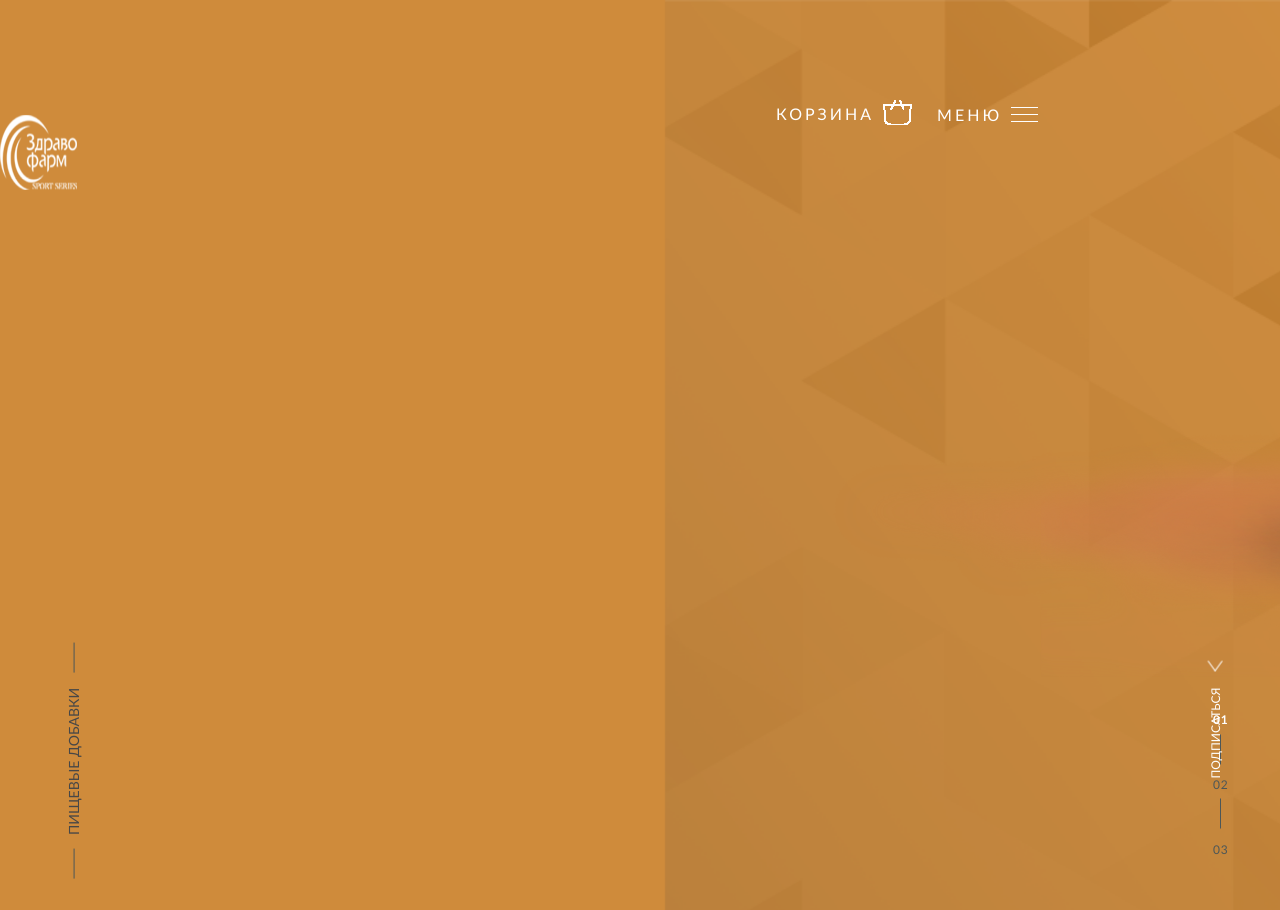
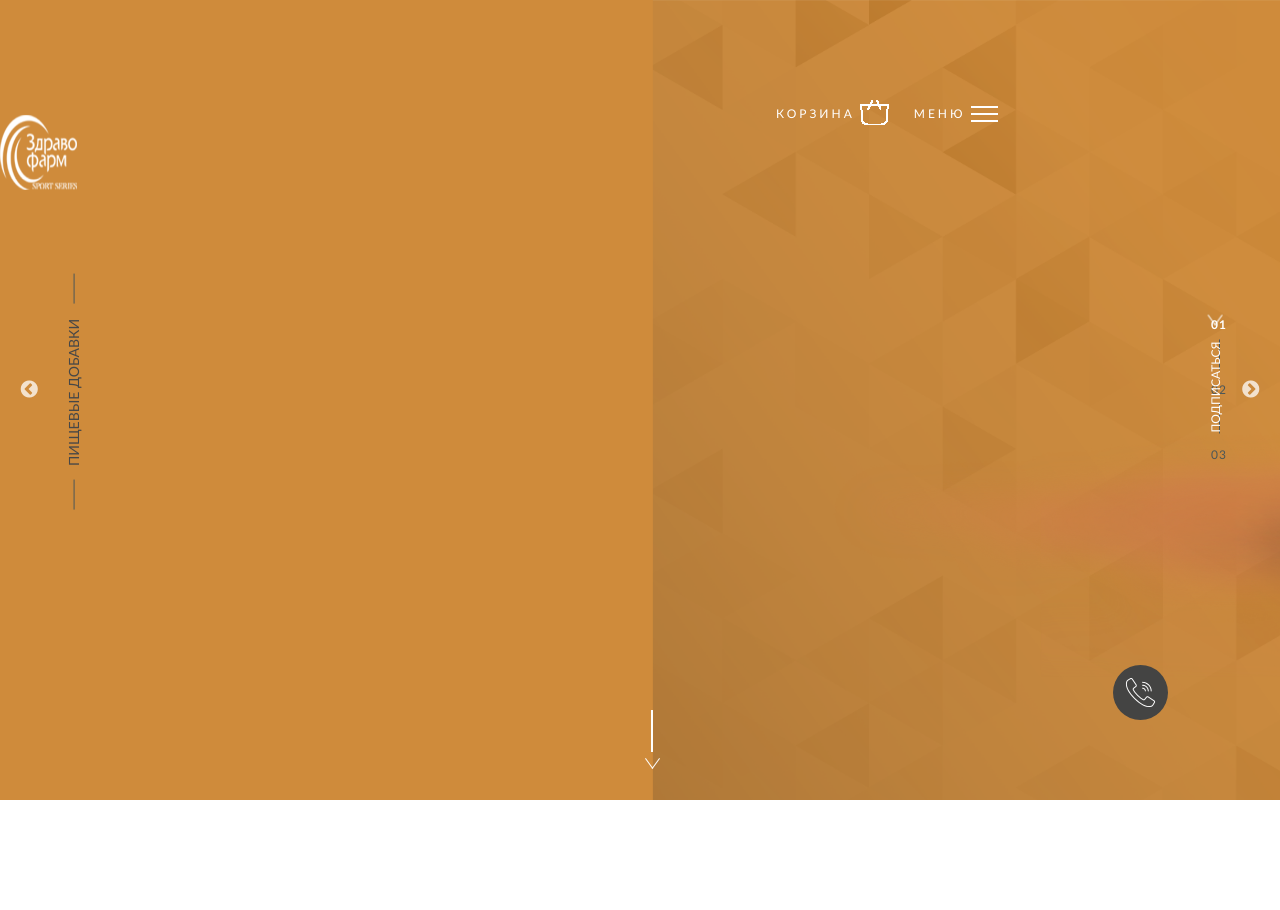
Before and after one commit to AlexandrBoychenko/peretz-markup, a website: page index.html in a window 1280 px wide. Shown: the top 910 px of the page. Drawn offline with nearby package versions, Linux system fonts and the light colour scheme.

Commit message:
Changes in the sliderAnimation logic

```diff
--- a/index.html
+++ b/index.html
@@ -23,13 +23,13 @@
             </a>
             <div class="menu-wrapper">
                 <div class="toggle-cart">
-                    <span></span>
+                    <span>корзина</span>
                     <div class="toggle-bag">
                         <img src="img/basket.png" alt="корзина">
                     </div>
                 </div>
                 <div class="toggle-nav">
-                    <span></span>
+                    <span>меню</span>
                     <div class="toggle">
                         <span></span>
                         <span></span>
@@ -84,6 +84,11 @@
                 <span class="b-slide-02" data-id="1">02</span>
                 <span class="b-slide-03" data-id="2">03</span>
             </div>
+
+            <a class="arrow-down">
+                <div class="line"></div>
+                <img src="img/arrow-down.png" class="arrow-d" />
+            </a>
 
             <div class="follow enter-y">
                 <div class="basic-social">
@@ -482,5 +487,6 @@
 <script type="text/javascript" src="scripts/links.js"></script>
 <script type="text/javascript" src="scripts/whyAnimation.js"></script>
 <script type="text/javascript" src="scripts/shopHandlers.js"></script>
+<script type="text/javascript" src="scripts/pageEvents.js"></script>
 </body>
 </html>
--- /dev/null
+++ b/scripts/pageEvents.js
@@ -0,0 +1,7 @@
+$('.arrow-down')
+    .on('click', function(e) {
+        e.preventDefault();
+        $('html, body').animate({
+            scrollTop: $('.why').offset().top
+        }, 500);
+    });
--- a/scripts/sliderAnimation.js
+++ b/scripts/sliderAnimation.js
@@ -1,15 +1,59 @@
 (function() {
-    let i = 1;
+    let currentIndex;
+    let direction;
+    let i = (currentIndex) ? currentIndex : 1;
     let slides = $('.slide-control').children();
     $(`.b-slide-0${i}`).attr('data-selector', 'active-number');
     $(".slider").on("beforeChange", function (){
         let remElement = $("[data-selector='active-number']");
         remElement.removeAttr('data-selector');
-        i === slides.length ? i = 0: null;
-        $(`.b-slide-0${i+1}`).attr('data-selector', 'active-number');
-        i++;
+
+        checkDirection();
+
+        if (direction === 'forward') {
+            i === slides.length ? i = 0: null;
+            $(`.b-slide-0${i + 1}`).attr('data-selector', 'active-number');
+            i++;
+        } else {
+            i === 0 ? i = 3: null;
+            $(`.b-slide-0${i - 1}`).attr('data-selector', 'active-number');
+            i--;
+        }
     });
+
+    $('.slick-prev').mouseup(function() {
+        direction = 'forward'
+    });
+
+    addEventsToNumbers(slides.length);
+
+    function addEventsToNumbers(slidesLength) {
+        for (let i = 0; i < slidesLength; i++) {
+            $(`[data-id = ${i}]`).click((e) => {
+                e.preventDefault();
+                $(`.slider`).slick('slickGoTo', i);
+                $(`[data-id = ${i}]`).attr('data-selector', 'active-number');
+                removeRedundantAttr(slidesLength, i);
+                currentIndex = i;
+            })
+        }
+    }
+
+    function checkDirection() {
+        i > currentIndex ? direction = 'forward' : 'downward';
+    }
 }());
+
+
+
+function removeRedundantAttr(slidesLength, index) {
+    for (let i = 0; i < slidesLength; i++) {
+        if (i !== index) {
+            $(`[data-id = ${i}]`).removeAttr('data-selector');
+        }
+
+    }
+}
 
 $(document).ready(function(){
     $('.slider').slick({
@@ -20,10 +64,6 @@ $(document).ready(function(){
         autoplaySpeed: 3000,
         draggable: true,
         cssEase: 'cubic-bezier(0.7, 0, 0.3, 1)',
-        touchThreshold: 100,
-        nextArrow: `<a class="arrow-down">
-                        <div class="line"></div>
-                        <img src="img/arrow-down.png" class="arrow-d" />
-                    </a>`
+        touchThreshold: 100
     });
 });
--- a/scss/header.scss
+++ b/scss/header.scss
@@ -24,11 +24,6 @@ img.logo-main {
   margin-right: 25px;
 }
 
-header .toggle-nav, header .toggle-cart {
-  color: #fff;
-  transition: all .3s;
-}
-
 .menu-wrapper {
   position: fixed;
   cursor: pointer;
@@ -43,30 +38,19 @@ header .toggle-nav, header .toggle-cart {
   position: relative;
   display: inline-block;
   vertical-align: middle;
-  font-size: 10px;
+  color: #fff;
+  font-weight: bold;
   text-transform: uppercase;
+  font: 16px "Calibri", sans-serif;
   letter-spacing: 3px;
   margin-right: 5px;
   transition: all .3s;
 }
 
-.toggle-cart > span::before {
-  content: 'корзина';
- }
-
-.toggle-nav > span::before {
-  content: 'меню';
-}
-
-.toggle-nav > span::before, .toggle-cart > span::before {
-  font-weight: bold;
-  text-transform: uppercase;
-  font: 16px 'Calibri',sans-serif;;
-}
-
 .toggle {
-  width: 27px;
-  height: 16px;
+  position: relative;
+  width: 1.7rem;
+  height: 1rem;
 }
 
 .toggle span, .toggle-bag span {
@@ -74,7 +58,7 @@ header .toggle-nav, header .toggle-cart {
   top: 0;
   left: 0;
   width: 100%;
-  height: 1px;
+  height: 2px;
   background-color: #fff;
   transition: all .3s;
 }
@@ -93,10 +77,9 @@ header .toggle-nav, header .toggle-cart {
   z-index: 9;
 }
 
-.toggle-nav .toggle, .toggle-cart .toggle-bag {
-  position: relative;
-  display: inline-block;
-  vertical-align: middle;
+.toggle-nav, .toggle-cart {
+  display: flex;
+  align-items: center;
 }
 
 .toggle span:nth-child(2) {
@@ -107,6 +90,7 @@ header .toggle-nav, header .toggle-cart {
   top: 14px;
 }
 
-.toggle-nav:hover .toggle {
-  width: 25px;
+.toggle-nav:hover .toggle span {
+  width: 86%;
+  margin: 0 7%;
 }
--- a/scss/slider.scss
+++ b/scss/slider.scss
@@ -1,5 +1,6 @@
 #hero {
   width: 100%;
+  height: 100vh;
   background: url(img/background.png) no-repeat;
   background-size: cover;
   background-position-x: 50%;
@@ -11,14 +12,17 @@
   height: 100%;
 }
 
-.slick-prev {
-  left: 0;
-  top: 35%;
+.slick-arrow.slick-prev, .slick-arrow.slick-next {
+  z-index: 100;
+  top: calc(50% - 20px/2);
 }
 
-.slick-next {
-  right: 0;
-  top: 35%;
+.slick-arrow.slick-prev {
+  left: 1.5%;
+}
+
+.slick-arrow.slick-next {
+  right: 1.5%;
 }
 
 .arrow {
@@ -115,8 +119,9 @@
 
 .side-label {
   position: absolute;
-  top: 50%;
-  right: 4%;
+  text-align: center;
+  top: calc(50% - 242px/23);
+  right: 4.15%;
   color: #4c5758;
   text-transform: uppercase;
   letter-spacing: 4px;
@@ -130,7 +135,6 @@
   position: absolute;
   width: 1px;
   height: 30px;
-  left: 7px;
   background-color: #4c5758;
 }
 
@@ -207,7 +211,7 @@
 .arrow-down {
   position: absolute;
   bottom: 50px;
-  left: 48.6%;
+  left: calc(50% - 61px/3.3);
   transform: rotate(-270deg);
   z-index: 100;
 
@@ -230,7 +234,7 @@
 
 .follow {
   position: absolute;
-  right: 0.3%;
+  right: 0;
   top: 80%;
   z-index: 8;
   transition: all 0.8s cubic-bezier(.165,.84,.44,1);
@@ -296,8 +300,8 @@ a {
   text-align: center;
   width: 55px;
   height: 55px;
-  bottom: 47px;
-  right: 100px;
+  bottom: 3rem;
+  right: 7rem;
   border-radius: 50%;
   background: #444443;
   display: flex;
@@ -306,6 +310,10 @@ a {
   cursor: pointer;
 }
 
+.phone:hover {
+  background: #2d2d2d
+}
+
 .phone > a > img {
   width: 30px;
   height: 30px;
```
Also changed, not shown: remedy.png (added), style.css.
